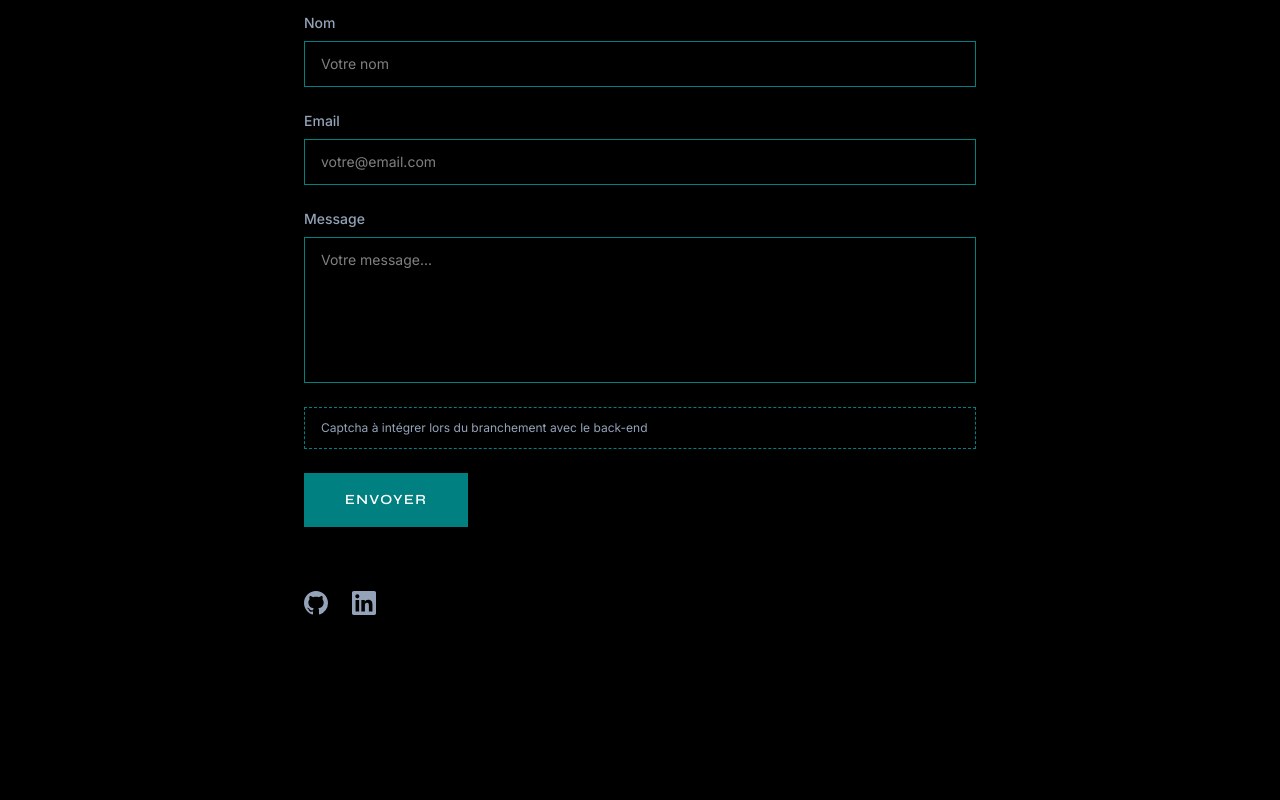
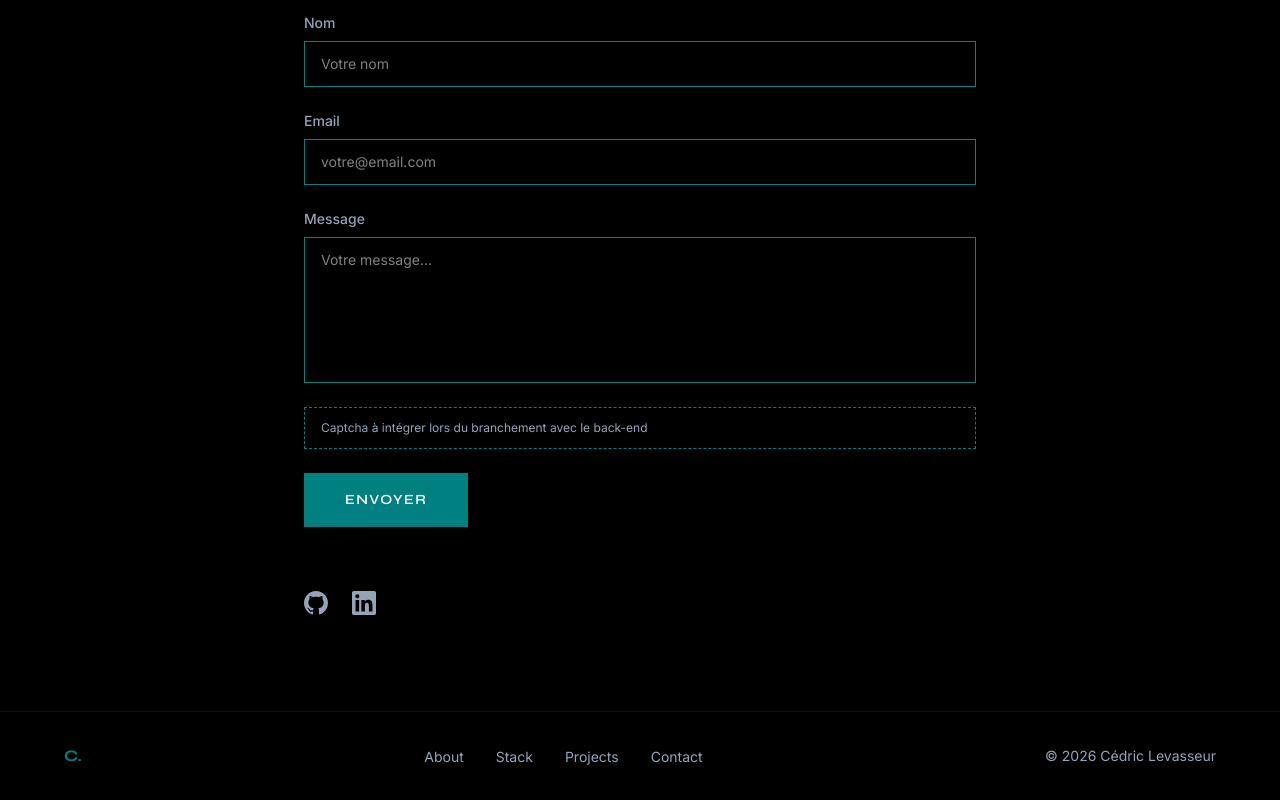
Before and after one commit to Marliva/portfolio, a React (Vite) app in the folder front/: page / in a window 1280 px wide. Shown: the part 3394-4194 px from the top of the page. Before the commit the page ends 4105 px from the top, so only its background shows below. Built offline with nearby package versions, Linux system fonts and the light colour scheme.

Commit message:
feat: add footer with navigation links and copyright

```diff
--- a/front/src/App.jsx
+++ b/front/src/App.jsx
@@ -4,6 +4,7 @@ import About from './components/sections/About'
 import Stack from './components/sections/Stack'
 import Projects from './components/sections/Projects'
 import Contact from './components/sections/Contact'
+import Footer from './components/layout/Footer'
 
 function App() {
   return (
@@ -14,6 +15,7 @@ function App() {
       <Stack />
       <Projects />
       <Contact />
+      <Footer />
     </div>
   )
 }
--- a/front/src/components/layout/Footer.jsx
+++ b/front/src/components/layout/Footer.jsx
@@ -0,0 +1,24 @@
+function Footer() {
+  return (
+    <footer className="py-8 px-6 border-t border-[var(--color-accent)]/20">
+      <div className="max-w-6xl mx-auto flex flex-col md:flex-row items-center justify-between gap-4">
+
+        <span className="font-heading font-bold text-[var(--color-accent)]">C.</span>
+
+        <ul className="flex gap-8 list-none">
+          <li><a href="#about" className="text-[var(--color-text-secondary)] hover:text-[var(--color-accent)] transition-colors duration-300 text-sm">About</a></li>
+          <li><a href="#stack" className="text-[var(--color-text-secondary)] hover:text-[var(--color-accent)] transition-colors duration-300 text-sm">Stack</a></li>
+          <li><a href="#projects" className="text-[var(--color-text-secondary)] hover:text-[var(--color-accent)] transition-colors duration-300 text-sm">Projects</a></li>
+          <li><a href="#contact" className="text-[var(--color-text-secondary)] hover:text-[var(--color-accent)] transition-colors duration-300 text-sm">Contact</a></li>
+        </ul>
+
+        <span className="text-[var(--color-text-secondary)] text-sm">
+          © {new Date().getFullYear()} Cédric Levasseur
+        </span>
+
+      </div>
+    </footer>
+  )
+}
+
+export default Footer
```
